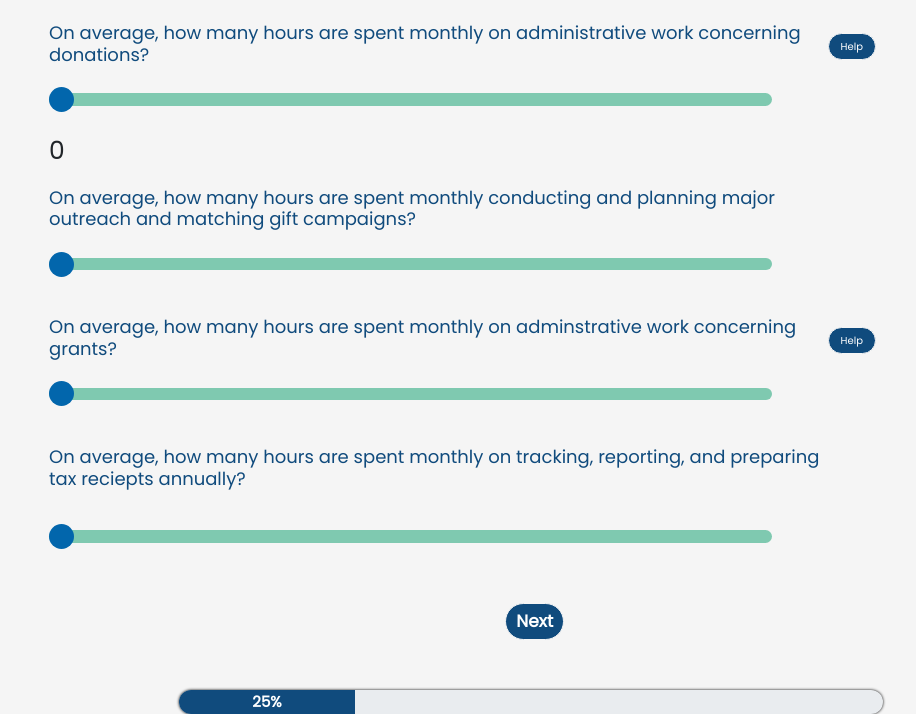
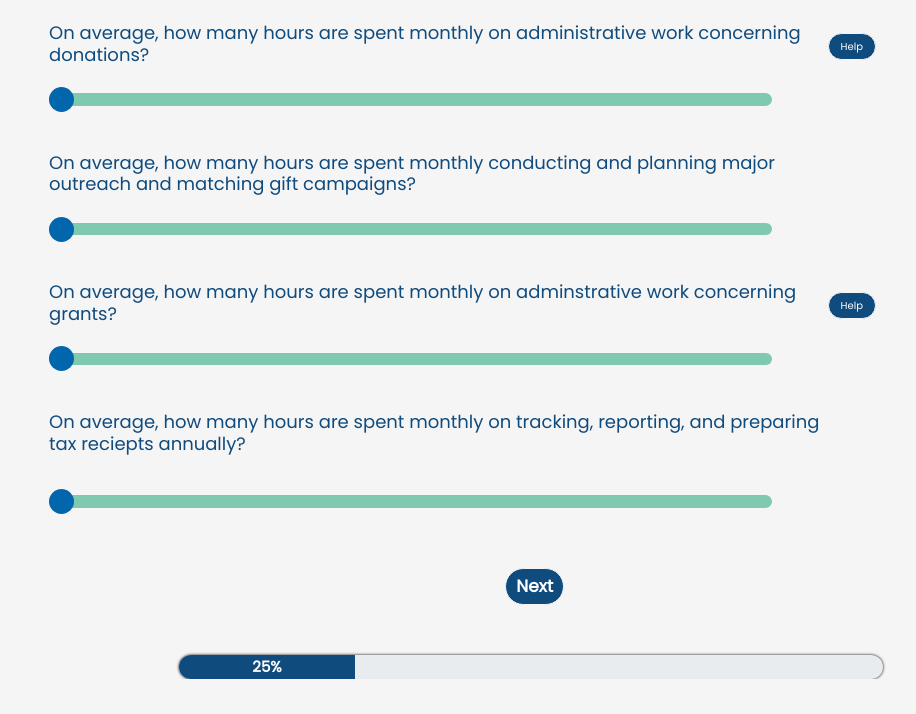
Before and after one commit to emoose1/Prototype-v3-ROI, a website: page Qs/fundraising/hoursSaved.html in a window 1280 px wide. Shown: the part 181-895 px from the top of the page, without its empty margins (109-1025 px from the left). After the commit the page ends 860 px from the top, so only its background shows below. Drawn offline with nearby package versions, Linux system fonts and the light colour scheme.

Commit message:
Revert "initial test of realtime display of slider values"
This reverts commit b79a6464f3fc5bb797a34136cad377b0bd143540.

```diff
--- a/Qs/fundraising/hoursSaved.html
+++ b/Qs/fundraising/hoursSaved.html
@@ -48,8 +48,7 @@
             </div>
 
             <div class="range-slider">
-                <input type="range" min="0" max="21" step="5" value="0" class="slider" id="myRange">
-                <h1 id="demo"></h1>
+                <input type="range" min="1" max="8" value="0" class="slider" id="myRange">
             </div>
 
             <div class="question-divider">
@@ -151,7 +150,7 @@
         output.innerHTML = slider.value; // Display the default slider value
 
         // Update the current slider value (each time you drag the slider handle)
-        slider.onchange = function(){
+        slider.oninput = function() {
         output.innerHTML = this.value;
         }
     </script>
--- a/index.js
+++ b/index.js
@@ -87,7 +87,7 @@ function display(){
 
 //Slider Functions
 var ratings = document.querySelector('#ratings');
-    ratings.addEventListener('value-change', function() {
+  ratings.addEventListener('value-change', function() {
     document.querySelector('#ratingsLabel').textContent = ratings.value;
   });
 
```
